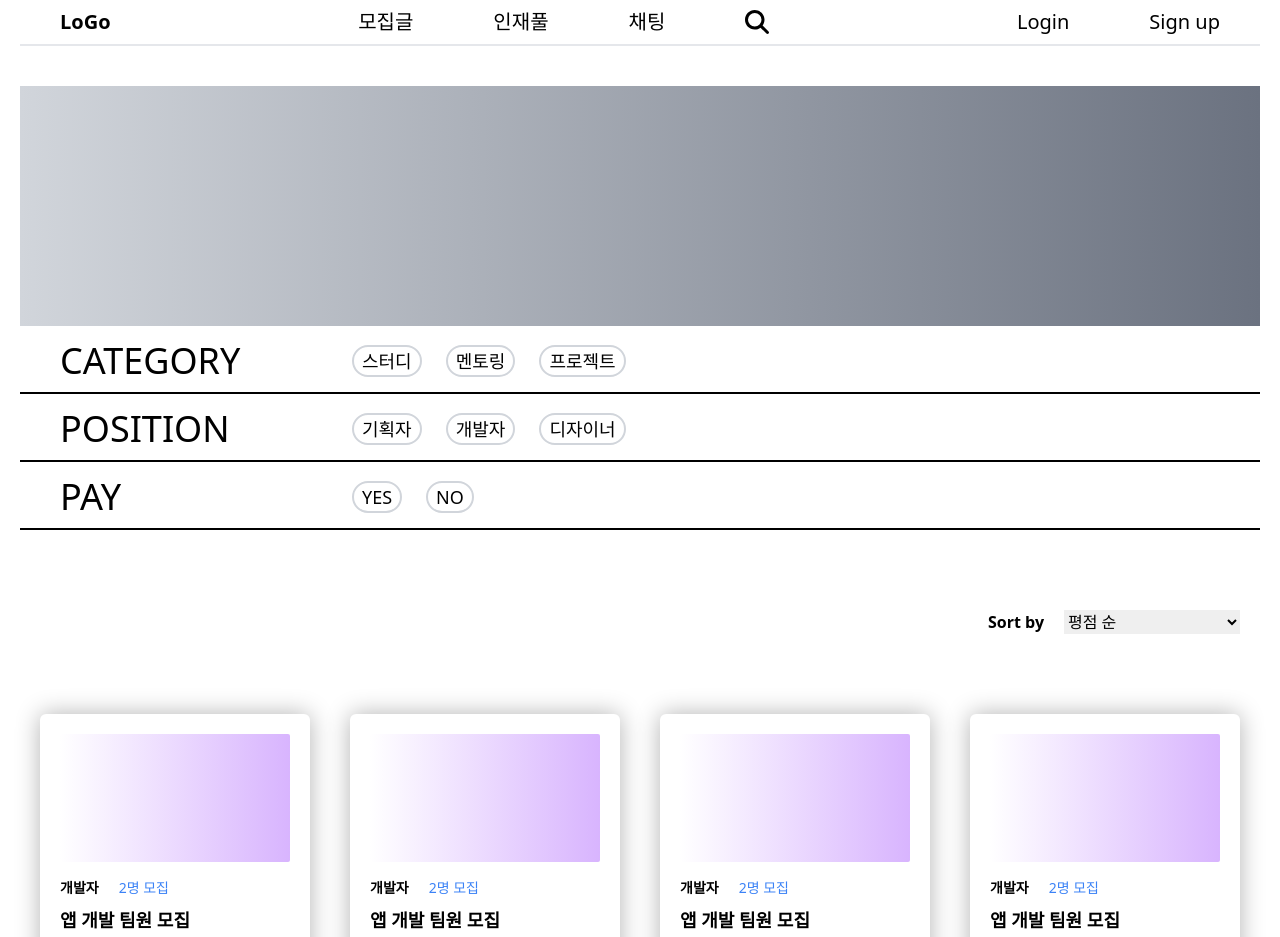
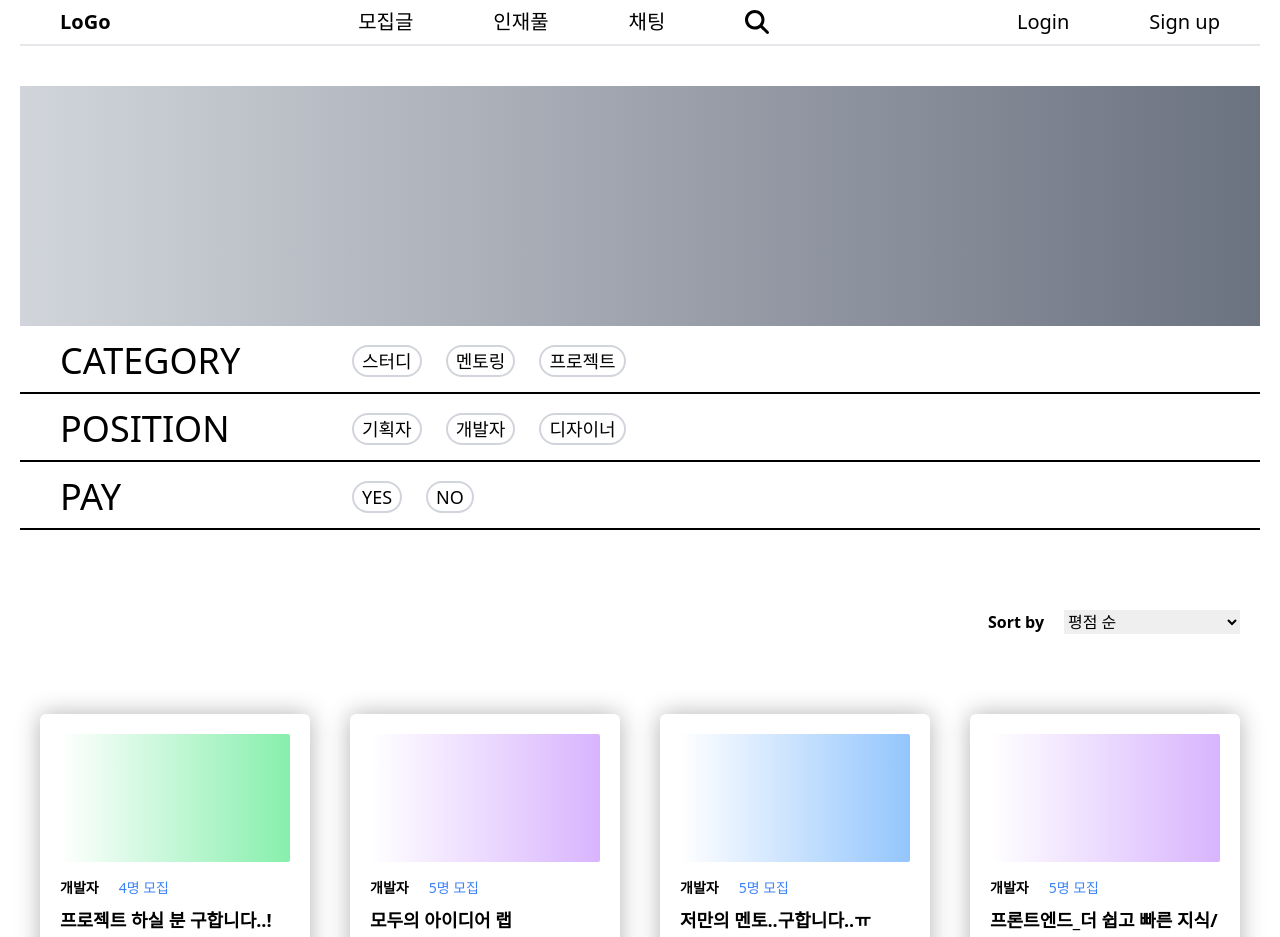
Before and after one commit to HCU-4400WON/hisbee, a React (Create React App) app in the folder src/main/frontend/: page /post in a window 1280 px wide. Shown: the top 937 px of the page. Built offline with nearby package versions, Linux system fonts and the light colour scheme.

Commit message:
:pencil2: #30 Posts 데이터 변수 생성 및 인터페이스 작성
Back에서 받을 Entity를 위한 타입 스크립트 인터페이스 작성 및 enum 타입 작성

```diff
--- a/src/main/frontend/src/Routes/Post/Post.tsx
+++ b/src/main/frontend/src/Routes/Post/Post.tsx
@@ -1,3 +1,5 @@
+import { departments, IPost, posts } from "api";
+import { useState } from "react";
 import tw from "tailwind-styled-components";
 
 const Banner = tw.div`
@@ -84,7 +86,6 @@ h-2/5
 mx-5
 mt-5
 mb-3
-bg-gradient-to-r from-white to-purple-200 to-purple-300
 `;
 
 const PostContentFirstRow = tw.div`
@@ -137,17 +138,31 @@ bg-gray-200"
       </SortBox>
 
       <PostGrid>
-        {[0, 0, 0, 0].map((e) => (
+        {posts.map((post) => (
           <PostBox style={{ boxShadow: "0px 0px 25px rgb(0 0 0 / 0.3)" }}>
-            <PostImage />
+            <PostImage
+              className={`${
+                post.category === "PROJECT"
+                  ? "bg-gradient-to-r from-white to-yellow-200 to-green-300"
+                  : post.category === "STUDY"
+                  ? "bg-gradient-to-r from-white to-purple-200 to-purple-300"
+                  : "bg-gradient-to-r from-white to-cyan-200 to-blue-300"
+              }`}
+            />
 
             <PostContentFirstRow>
               <p className="mx-5 my-1 text-sm font-bold">개발자</p>
-              <p className="text-sm text-blue-500">2명 모집</p>
+              <p className="text-sm text-blue-500">{post.total}명 모집</p>
             </PostContentFirstRow>
-            <p className="mx-5 my-1 text-lg font-bold">앱 개발 팀원 모집</p>
+            <p className="mx-5 my-1 text-lg font-bold">
+              {post.title.length > 20
+                ? post.title.slice(0, 20) + "..."
+                : post.title}
+            </p>
             <p className="mx-5 my-3">
-              안녕하세요! 사이드 프로젝트 팀원을 구하고 있는...!!!
+              {post.content.length > 20
+                ? post.content.slice(0, 20) + "..."
+                : post.content}
             </p>
             <span></span>
           </PostBox>
--- /dev/null
+++ b/src/main/frontend/src/api.tsx
@@ -0,0 +1,234 @@
+// 가상 Entity interface
+
+import { useState } from "react";
+
+export interface IPost {
+  id: number;
+  title: string;
+  content: string;
+  contact: string;
+  period: number;
+  total: number;
+  isCompleted: boolean;
+  author: string;
+  postStart: string;
+  postEnd: string;
+  projectStart: string;
+  projectEnd: string;
+
+  category: string;
+}
+
+export const posts: IPost[] = [
+  {
+    id: 1,
+    title: "프로젝트 하실 분 구합니다..!",
+    content:
+      "채원 디자이너님에게\n안녕하세요?\n위의 모든 기능은 화면에 보여줘야 할 정보가 동일합니다.\n따라서 하나의 통일된 화면을 만들어두고, 수정하기 버튼, 인원 등록 및 삭제 팝업(?)\n그대로 보여주면 모집 상세보기 화면으로 사용할 수 있도록 하면 좋을 것 같아요!",
+    contact: "hellohi@handong.ac.kr",
+    period: 20,
+    total: 4,
+    isCompleted: false,
+    author: "hello_0803",
+    postStart: "2022-08-22",
+    postEnd: "2022-09-02",
+    projectStart: "2022-06-22",
+    projectEnd: "2022-07-12",
+    category: "PROJECT",
+  },
+  {
+    id: 2,
+    title: "모두의 아이디어 랩",
+    content:
+      "반드시 읽어주세요\n이번 행사는 오프라인으로 진행됩니다.\n참가 신청 후 취소 의향이 있으실 경우, 다음 대기자를 위해 반드시 취소 처리를 부탁드립니다.\n별도 알림 없이 불참하실 경우 향후 행사 참여 제한이 있을 수 있습니다.",
+    contact: "dsyjf_2@handong.ac.kr",
+    period: 30,
+    total: 5,
+    isCompleted: false,
+    author: "Inhyuk_52",
+    postStart: "2022-05-02",
+    postEnd: "2022-06-01",
+    projectStart: "2022-06-07",
+    projectEnd: "2022-07-07",
+    category: "STUDY",
+  },
+  {
+    id: 0,
+    title: "저만의 멘토..구합니다..ㅠ",
+    content:
+      "다음 대기자를 위해 반드시 취소 처리를 부탁드립니다.\n별도 알림 없이 불참하실 경우 향후 행사 참여 제한이 있을 수 있습니다.",
+    contact: "dsyjf_2@handong.ac.kr",
+    period: 30,
+    total: 5,
+    isCompleted: false,
+    author: "mentos_1",
+    postStart: "2022-05-02",
+    postEnd: "2022-06-01",
+    projectStart: "2022-06-07",
+    projectEnd: "2022-07-07",
+    category: "MENTORING",
+  },
+  {
+    id: 0,
+    title:
+      "프론트엔드_더 쉽고 빠른 지식/정보 콘텐츠 요약 플랫폼_사이드프로젝트",
+    content:
+      "크리에이터와 엔드유저, 그외에 관련이 있는 다양한 Stakeholder들에게 보여드렸고\n실제로 관심을 가지신 분들이 많아요! (두근두근)\n아이디어를 프로토타입으로 간단한 MVP테스트와 Usability, Fake door test를 진행해봤고 결과를 공유드릴 수 있습니다.",
+    contact: "dsyjf_2@handong.ac.kr",
+    period: 30,
+    total: 5,
+    isCompleted: false,
+    author: "Inhyuk_52",
+    postStart: "2022-05-02",
+    postEnd: "2022-06-01",
+    projectStart: "2022-06-07",
+    projectEnd: "2022-07-07",
+    category: "STUDY",
+  },
+  {
+    id: 0,
+    title:
+      "프론트엔드_더 쉽고 빠른 지식/정보 콘텐츠 요약 플랫폼_사이드프로젝트",
+    content:
+      "크리에이터와 엔드유저, 그외에 관련이 있는 다양한 Stakeholder들에게 보여드렸고\n실제로 관심을 가지신 분들이 많아요! (두근두근)\n아이디어를 프로토타입으로 간단한 MVP테스트와 Usability, Fake door test를 진행해봤고 결과를 공유드릴 수 있습니다.",
+    contact: "dsyjf_2@handong.ac.kr",
+    period: 30,
+    total: 5,
+    isCompleted: false,
+    author: "Inhyuk_52",
+    postStart: "2022-05-02",
+    postEnd: "2022-06-01",
+    projectStart: "2022-06-07",
+    projectEnd: "2022-07-07",
+    category: "STUDY",
+  },
+  {
+    id: 0,
+    title: "저만의 멘토..구합니다..ㅠ",
+    content:
+      "다음 대기자를 위해 반드시 취소 처리를 부탁드립니다.\n별도 알림 없이 불참하실 경우 향후 행사 참여 제한이 있을 수 있습니다.",
+    contact: "dsyjf_2@handong.ac.kr",
+    period: 30,
+    total: 5,
+    isCompleted: false,
+    author: "mentos_1",
+    postStart: "2022-05-02",
+    postEnd: "2022-06-01",
+    projectStart: "2022-06-07",
+    projectEnd: "2022-07-07",
+    category: "MENTORING",
+  },
+  {
+    id: 0,
+    title: "저만의 멘토..구합니다..ㅠ",
+    content:
+      "다음 대기자를 위해 반드시 취소 처리를 부탁드립니다.\n별도 알림 없이 불참하실 경우 향후 행사 참여 제한이 있을 수 있습니다.",
+    contact: "dsyjf_2@handong.ac.kr",
+    period: 30,
+    total: 5,
+    isCompleted: false,
+    author: "mentos_1",
+    postStart: "2022-05-02",
+    postEnd: "2022-06-01",
+    projectStart: "2022-06-07",
+    projectEnd: "2022-07-07",
+    category: "MENTORING",
+  },
+  {
+    id: 1,
+    title: "프로젝트 하실 분 구합니다..!",
+    content:
+      "채원 디자이너님에게\n안녕하세요?\n위의 모든 기능은 화면에 보여줘야 할 정보가 동일합니다.\n따라서 하나의 통일된 화면을 만들어두고, 수정하기 버튼, 인원 등록 및 삭제 팝업(?)\n그대로 보여주면 모집 상세보기 화면으로 사용할 수 있도록 하면 좋을 것 같아요!",
+    contact: "hellohi@handong.ac.kr",
+    period: 20,
+    total: 4,
+    isCompleted: false,
+    author: "hello_0803",
+    postStart: "2022-08-22",
+    postEnd: "2022-09-02",
+    projectStart: "2022-06-22",
+    projectEnd: "2022-07-12",
+    category: "PROJECT",
+  },
+  {
+    id: 1,
+    title: "프로젝트 하실 분 구합니다..!",
+    content:
+      "채원 디자이너님에게\n안녕하세요?\n위의 모든 기능은 화면에 보여줘야 할 정보가 동일합니다.\n따라서 하나의 통일된 화면을 만들어두고, 수정하기 버튼, 인원 등록 및 삭제 팝업(?)\n그대로 보여주면 모집 상세보기 화면으로 사용할 수 있도록 하면 좋을 것 같아요!",
+    contact: "hellohi@handong.ac.kr",
+    period: 20,
+    total: 4,
+    isCompleted: false,
+    author: "hello_0803",
+    postStart: "2022-08-22",
+    postEnd: "2022-09-02",
+    projectStart: "2022-06-22",
+    projectEnd: "2022-07-12",
+    category: "PROJECT",
+  },
+];
+
+export enum departments {
+  "PROJECT",
+  "STUDY",
+  "MENTORING",
+}
+
+export enum positions {
+  "DEVELOPOR",
+  "PLANNER",
+  "DESIGNER",
+  "MEMBER",
+  "MENTOR",
+  "MENTEE",
+}
+
+// 실제 Entity interface
+
+// export enum departments {
+//   "PROJECT",
+//   "STUDY",
+//   "MENTORING",
+// }
+
+// export enum positions {
+//   "DEVELOPOR",
+//   "PLANNER",
+//   "DESIGNER",
+//   "MEMBER",
+//   "MENTOR",
+//   "MENTEE",
+// }
+
+// export interface IUser {
+//   id: number;
+//   email: string;
+//   nickname: string;
+//   bio: string;
+//   isPublic: boolean;
+//   department: departments;
+//   position: positions;
+//   grade: number;
+//   club: string;
+//   contact: string;
+//   externalLink: string[];
+//   like: IPost[];
+//   posts: IPost[];
+// }
+
+// export interface IPost {
+//   id: number;
+//   title: string;
+//   content: string;
+//   contact: string;
+//   period: number;
+//   total: number;
+//   isCompleted: boolean;
+//   author: IUser;
+//   postStart: string;
+//   postEnd: string;
+//   projectStart: string;
+//   projectEnd: string;
+
+//   category: string;
+// }
```
